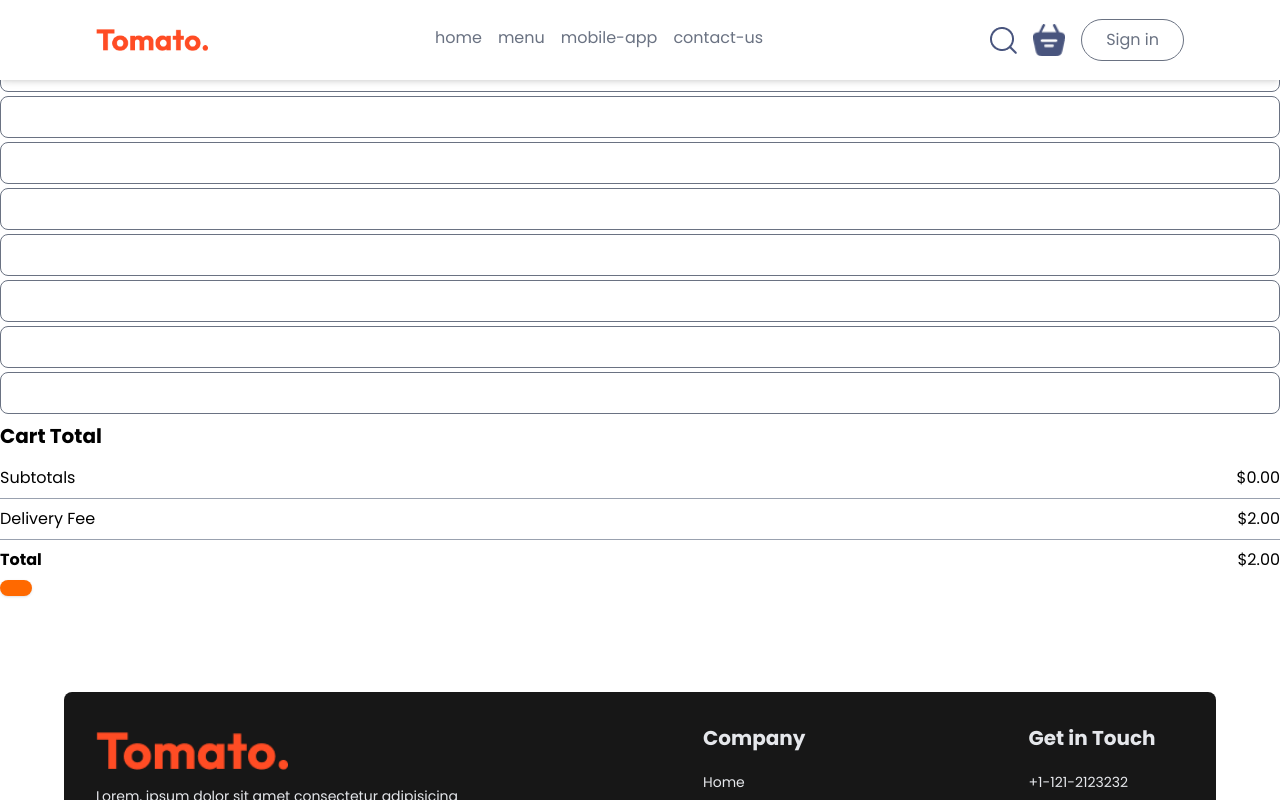
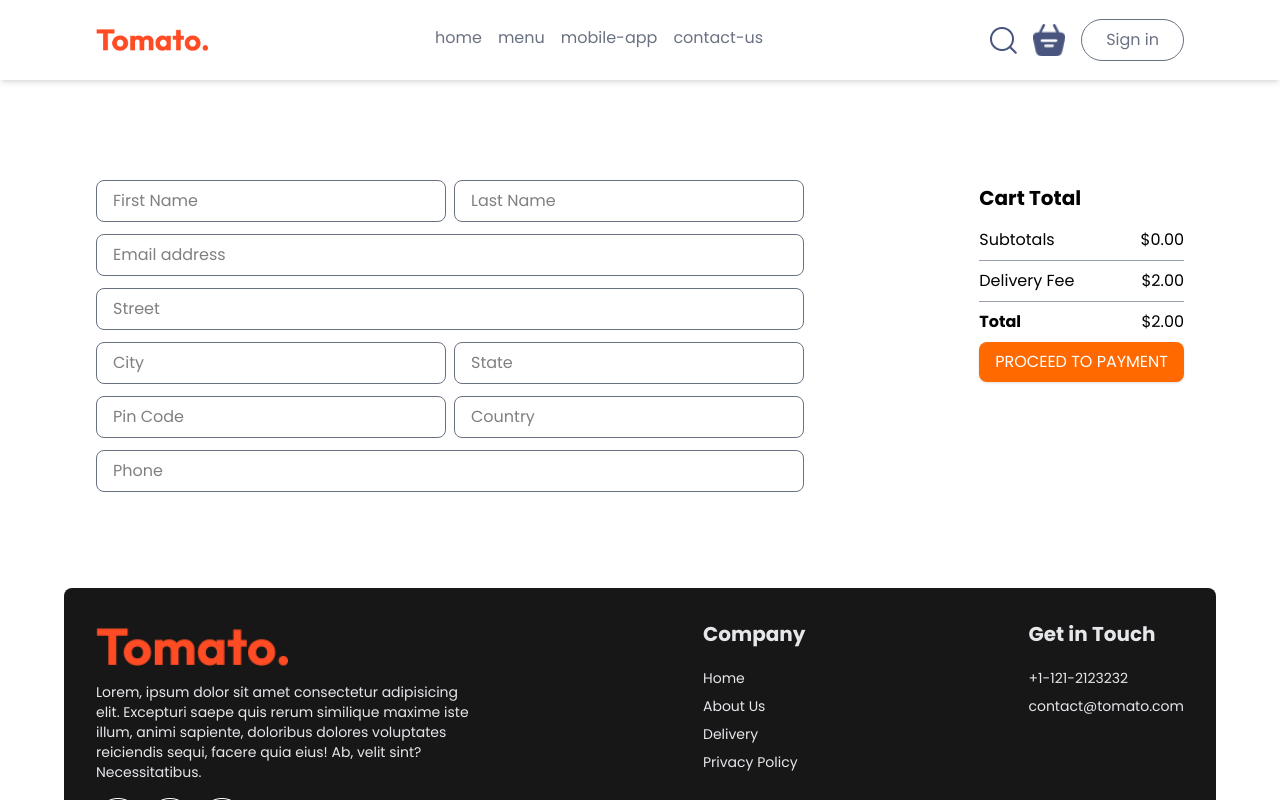
Before and after one commit to Prateek-ind/Food-delivery-App, a React (Vite) app: page /order in a window 1280 px wide. Shown: the top 800 px of the page. Built offline with nearby package versions, Linux system fonts and the light colour scheme.

Commit message:
add checkout form

```diff
--- a/src/App.jsx
+++ b/src/App.jsx
@@ -2,7 +2,7 @@ import React, { useState } from "react";
 import Navbar from "./components/pages/Navbar";
 import Home from "./components/pages/Home";
 import { Route, Routes } from "react-router-dom";
-import Cart from "./components/pages/Cart";
+import Cart from "./components/pages/Cart/Cart";
 import Checkout from "./components/pages/Checkout";
 import Footer from "./components/pages/Footer";
 import SignInForm from "./components/pages/SignInForm";
@@ -24,7 +24,7 @@ const App = () => {
         {isLoggedIn ? (
           <SignInForm setIsLoggedIn={setIsLoggedIn} />
         ) : (
-          <SignUpForm setIsLoggedIn={setIsLoggedIn}/>
+          <SignUpForm setIsLoggedIn={setIsLoggedIn} />
         )}
       </Modal>
       <Footer />
--- a/src/components/pages/Checkout.jsx
+++ b/src/components/pages/Checkout.jsx
@@ -4,25 +4,25 @@ import CartTotal from "./Cart/CartTotal";
 
 const Checkout = () => {
   return (
-    <div>
-      <form>
-        <div>
-          <Input />
-          <Input />
+    <div className="pt-20 mt-24 w-full max-w-6xl mx-auto flex px-8 justify-between">
+      <form className="flex  flex-col gap-2">
+        <div className="flex gap-2">
+          <Input  placeHolder="First Name"/>
+          <Input  placeHolder="Last Name"/>
         </div>
-        <Input />
-        <Input />
-        <div>
-          <Input />
-          <Input />
+        <Input  placeHolder="Email address"/>
+        <Input placeHolder="Street"/>
+        <div className="flex gap-2">
+          <Input placeHolder="City"/>
+          <Input placeHolder="State"/>
         </div>
-        <div>
-          <Input />
-          <Input />
+        <div className="flex gap-2">
+          <Input placeHolder="Pin Code"/>
+          <Input placeHolder="Country"/>
         </div>
-        <Input />
+        <Input placeHolder="Phone"/>
       </form>
-      <CartTotal />
+      <CartTotal proceedTo="PROCEED TO PAYMENT"/>
     </div>
   );
 };
```
